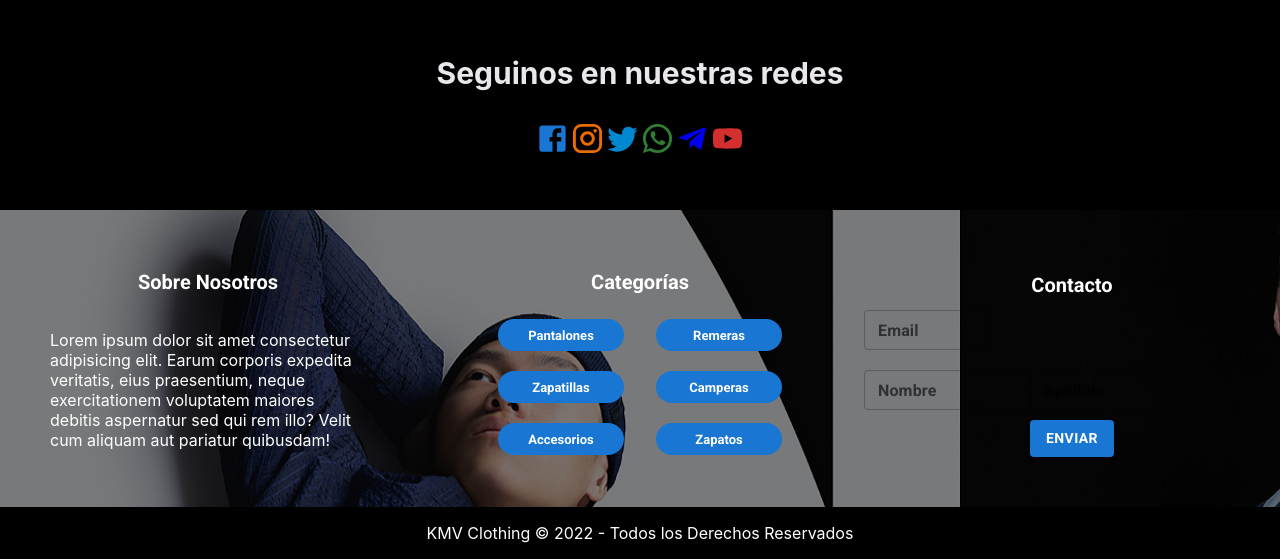
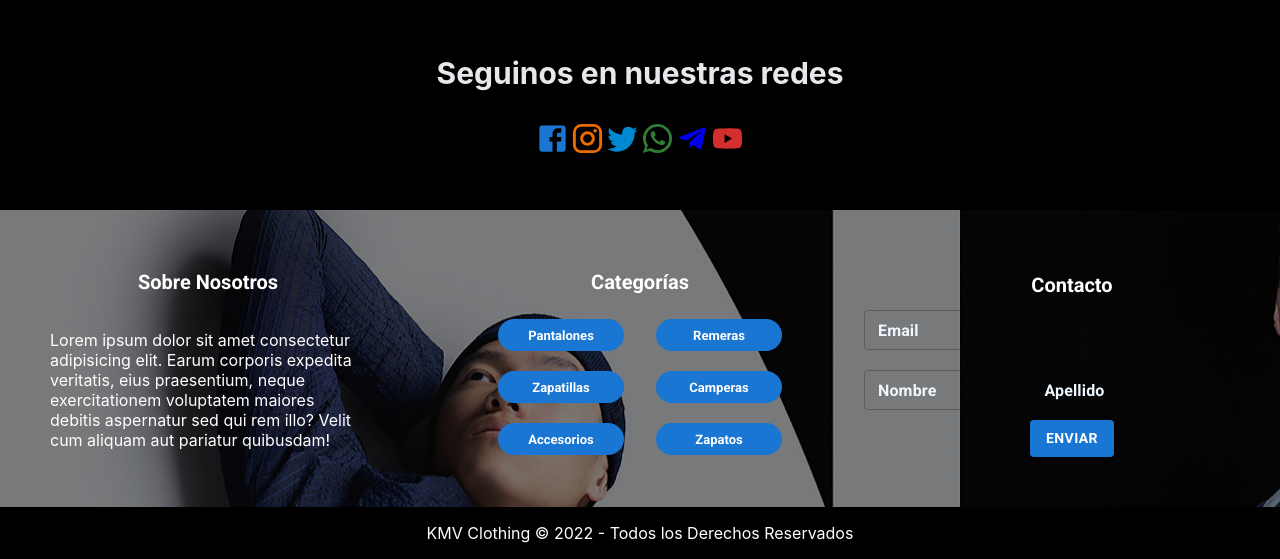
Before and after one commit to arianhoff/TrabajoGrupalKMVClothing, a React (Create React App) app: page /cart in a window 1280 px wide. Shown: the part 905-1464 px from the top of the page. Built offline with nearby package versions, Linux system fonts and the light colour scheme.

Commit message:
Se corrige InputLabelProps

```diff
--- a/src/general/footer.js
+++ b/src/general/footer.js
@@ -100,7 +100,7 @@ export default function Footer() {
                   size="small"
                   style={{ width: "30%" }}
                   className="email-classname"
-                  inputlabelprops={{ className: "email-classname" }}
+                  InputLabelProps={{ className: "email-classname" }}
                 />
               </Box>
               <Box className="boton-texto">
@@ -111,7 +111,7 @@ export default function Footer() {
                   size="small"
                   style={{ width: "40%" }}
                   className="nombre-classname"
-                  inputlabelprops={{ className: "nombre-classname" }}
+                  InputLabelProps={{ className: "nombre-classname" }}
                 />
                 <TextField
                   id="demo-helper-text-aligned-no-helper"
@@ -120,7 +120,7 @@ export default function Footer() {
                   size="small"
                   style={{ width: "40%" }}
                   className="apellido-classname"
-                  inputlabelprops={{ className: "apellido-classname" }}
+                  InputLabelProps={{ className: "apellido-classname" }}
                 />
               </Box>
               <Box className="boton">
```
